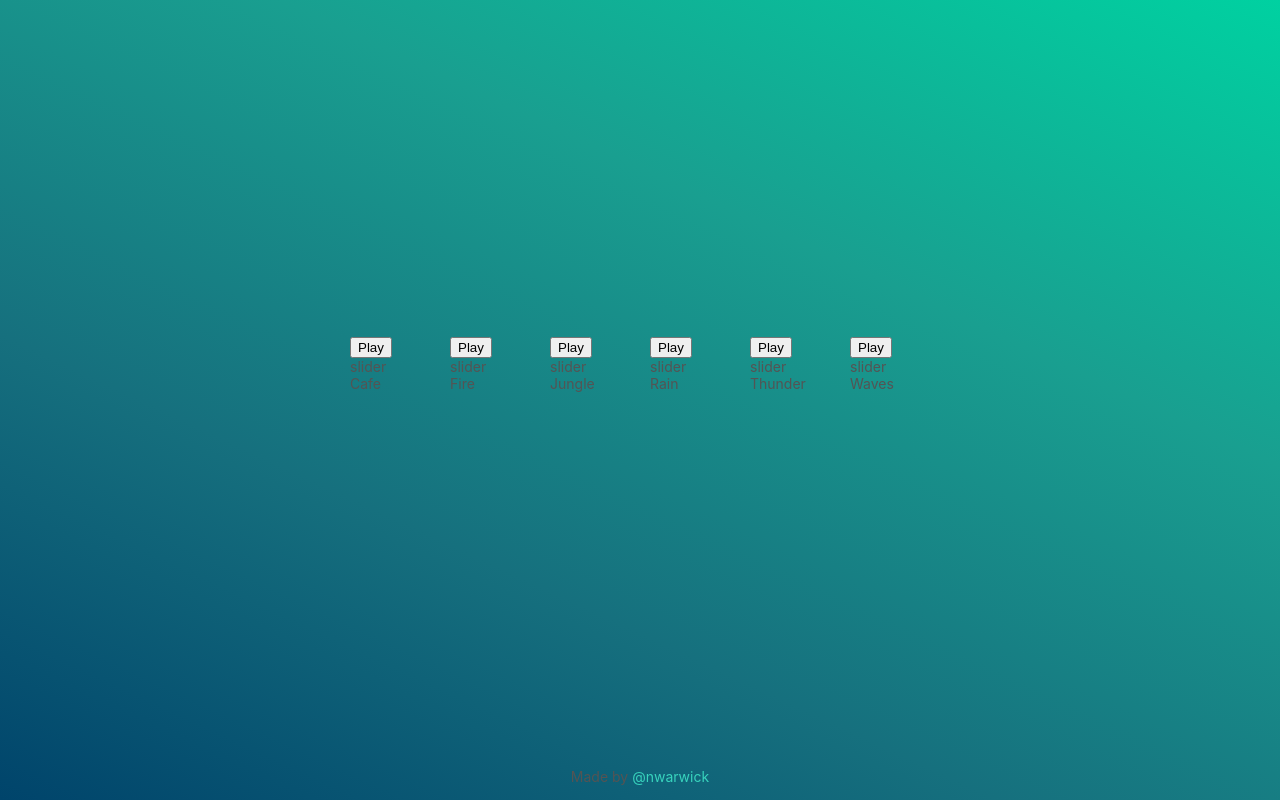
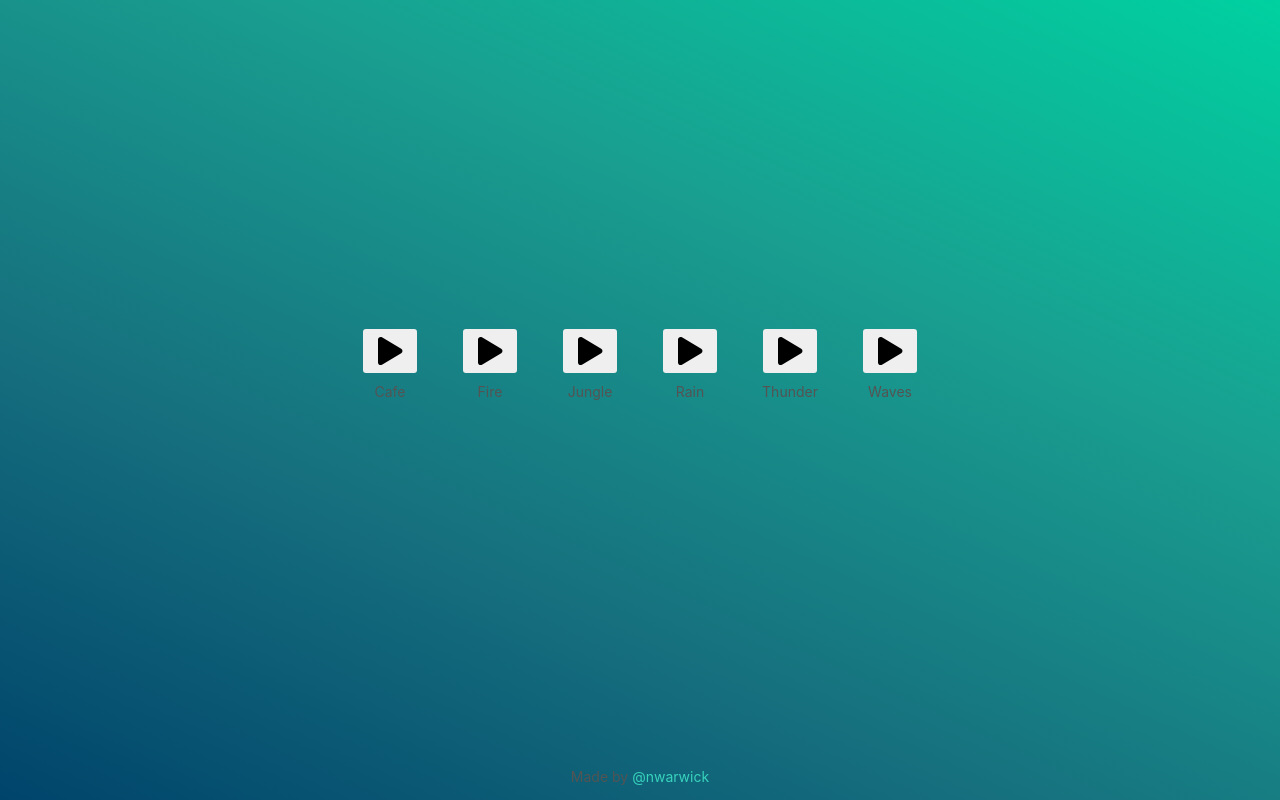
Before and after one commit to nwarwick/kozy, a React (Create React App) app: page / in a window 1280 px wide. Built offline with nearby package versions, Linux system fonts and the light colour scheme.

Commit message:
Add play/pause buttons

```diff
--- a/src/assets/scss/components/_audio-card.scss
+++ b/src/assets/scss/components/_audio-card.scss
@@ -1,3 +1,9 @@
 .audio-card {
   // width: 80px;
+  @include flex-center(true);
+
+  button {
+    font-size: 2rem;
+    margin-bottom: 10px;
+  }
 }
--- a/src/components/AudioCard.js
+++ b/src/components/AudioCard.js
@@ -1,4 +1,6 @@
 import React, { useState } from 'react'
+import { FontAwesomeIcon } from '@fortawesome/react-fontawesome'
+import { faPlay, faPause } from '@fortawesome/free-solid-svg-icons'
 
 export default function AudioCard({ source, label }) {
   const [audio] = useState(new Audio(source))
@@ -14,7 +16,6 @@ export default function AudioCard({ source, label }) {
   }
 
   function handleClick(e) {
-    e.preventDefault()
     setIsPlaying(!isPlaying)
     toggleAudio()
   }
@@ -22,11 +23,14 @@ export default function AudioCard({ source, label }) {
   return (
     <div className='audio-card'>
       <div>
-        <button onClick={e => handleClick(e)}>
-          {isPlaying ? 'Stop' : 'Play'}
+        <button className='btn btn-blank' onClick={e => handleClick(e)}>
+          {isPlaying ? (
+            <FontAwesomeIcon icon={faPause} />
+          ) : (
+            <FontAwesomeIcon icon={faPlay} />
+          )}
         </button>
       </div>
-      <div>slider</div>
       {label}
     </div>
   )
```
